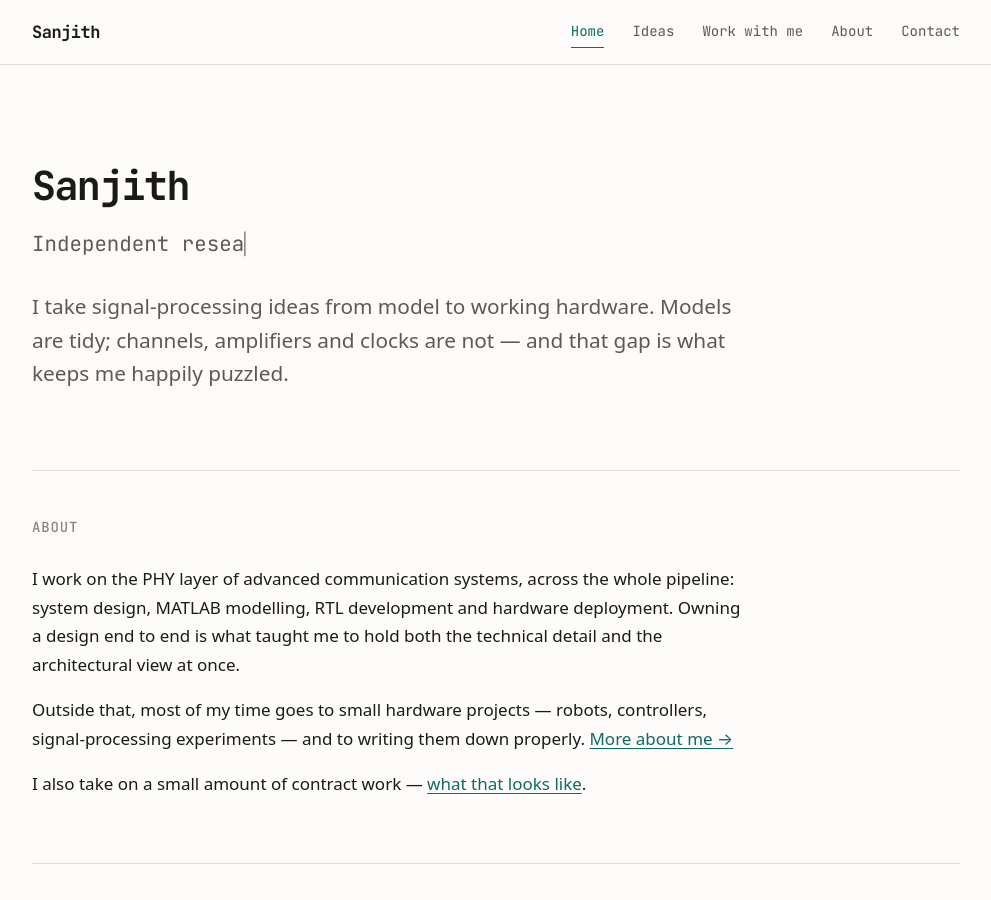
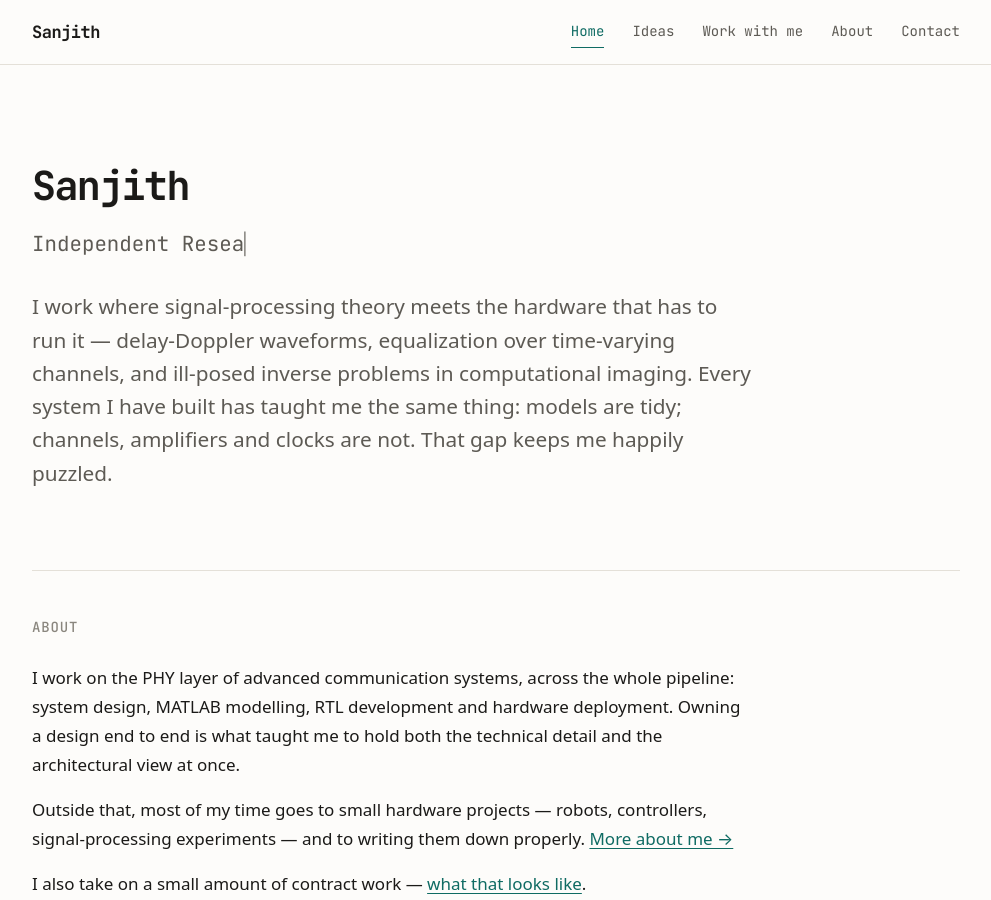
Before and after one commit to sanjith1999/sanjith1999.github.io, a Jekyll site: the page built from index.html, in a window 1280 px wide and 900 px high. Shown: the whole window, without its empty margins (144-1135 px from the left). Built offline with Jekyll 4.4.1, drawn with Linux system fonts in a browser that asks for light colours; some web fonts are replaced.

Commit message:
WIP001: Blend both CV summaries into the landing statement
The opening was drawn only from the industry CV, so the research side
was missing. It now takes the academic summary's framing - working where
signal-processing theory meets the hardware that has to run it - names
the actual interests, and keeps the closing both CVs share.

Independent Researcher capitalised.

Co-Authored-By: Claude Opus 5 <noreply@anthropic.com>

```diff
--- a/index.html
+++ b/index.html
@@ -6,11 +6,13 @@ title: Home
 
   <section class="hero">
     <h1>Sanjith</h1>
-    <p class="hero-role" data-roles="DSP / FPGA Engineer|Independent researcher">DSP / FPGA Engineer</p>
+    <p class="hero-role" data-roles="DSP / FPGA Engineer|Independent Researcher">DSP / FPGA Engineer</p>
     <p>
-      I take signal-processing ideas from model to working hardware. Models are tidy;
-      channels, amplifiers and clocks are not — and that gap is what keeps me happily
-      puzzled.
+      I work where signal-processing theory meets the hardware that has to run it —
+      delay-Doppler waveforms, equalization over time-varying channels, and ill-posed
+      inverse problems in computational imaging. Every system I have built has taught me
+      the same thing: models are tidy; channels, amplifiers and clocks are not. That gap
+      keeps me happily puzzled.
     </p>
   </section>
 
```
